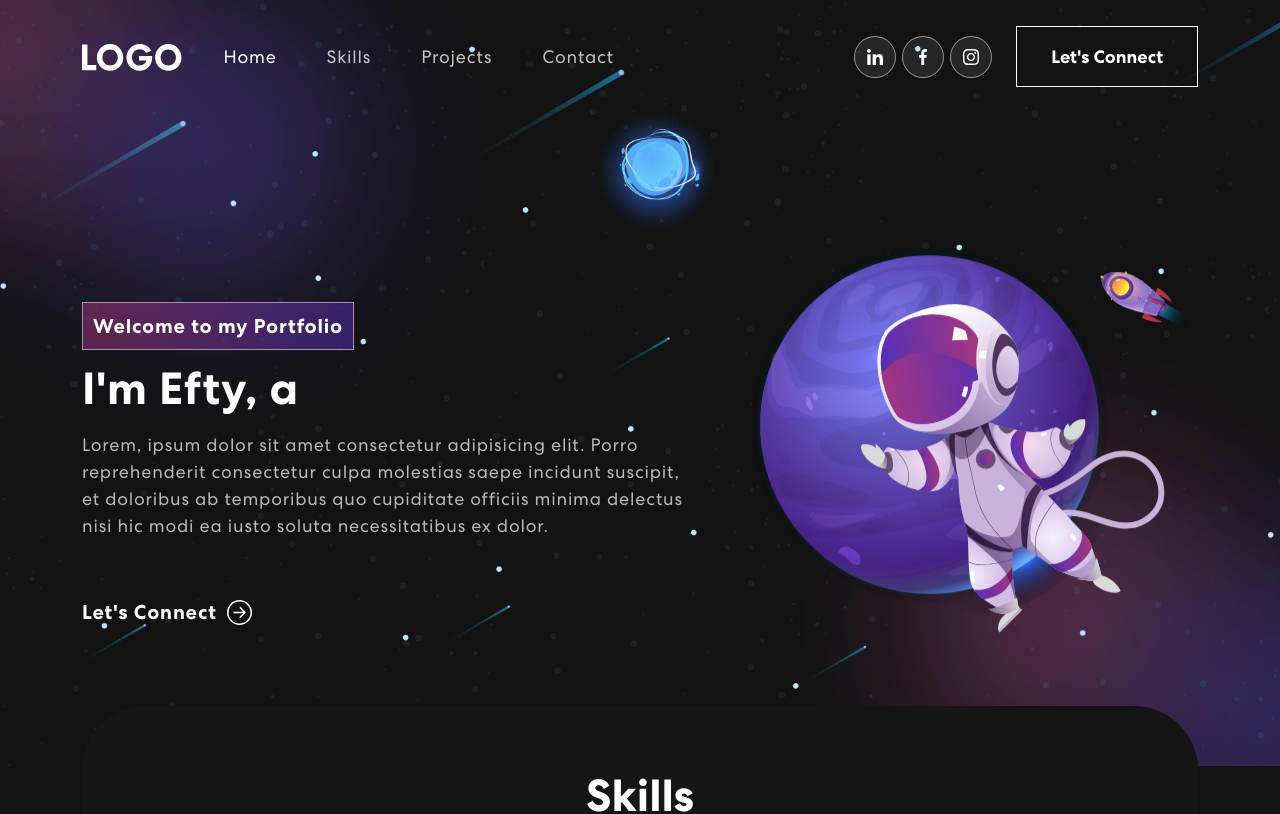
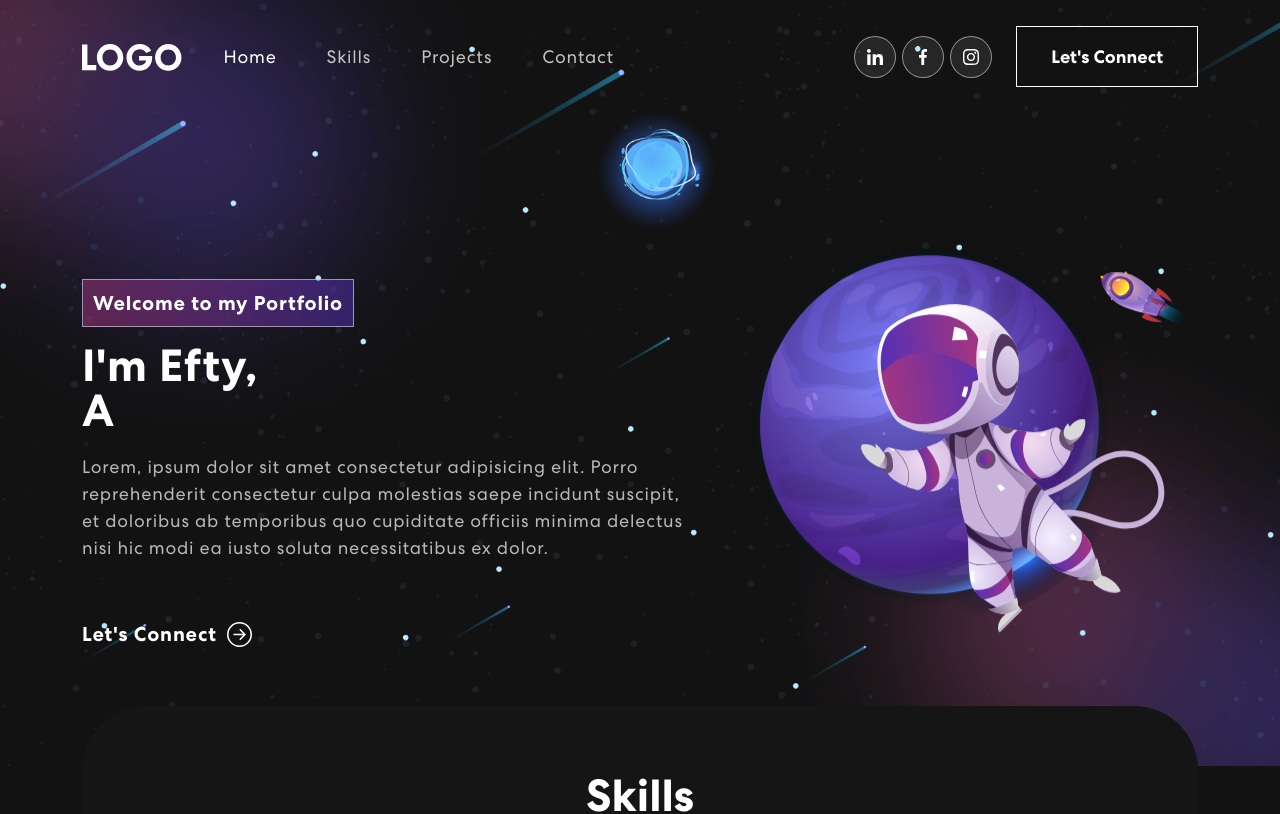
Before and after one commit to Efty131/react-portfolio, a React (Create React App) app: page / in a window 1280 px wide. Shown: the top 814 px of the page. Built offline with nearby package versions, Linux system fonts and the light colour scheme.

Commit message:
Bug fixes

```diff
--- a/src/components/Banner.js
+++ b/src/components/Banner.js
@@ -28,7 +28,7 @@ export const Banner = () => {
                     {({ isVisible }) =>
                     <div className={ isVisible ? "animate__animated animate__lightSpeedInRight" : ""}>
                     <span className="tagline">Welcome to my Portfolio</span>
-                    <h1>{`I'm Efty, a `}<span className='wrap text-primary'>{text}</span></h1>
+                    <h1>{`I'm Efty,`}<br></br>A <span className='wrap text-primary'>{text}</span></h1>
                     <p>Lorem, ipsum dolor sit amet consectetur adipisicing elit. Porro reprehenderit consectetur culpa molestias saepe incidunt suscipit, et doloribus ab temporibus quo cupiditate officiis minima delectus nisi hic modi ea iusto soluta necessitatibus ex dolor.</p>
                     <button onClick={handleClick}>Let's Connect < ArrowRightCircle size={25} /> </button>
                     </div>}
--- a/src/components/Footer.js
+++ b/src/components/Footer.js
@@ -18,10 +18,10 @@ export const Footer = () => {
                 <Col sm={6} className="text-center text-sm-end">
                     <div className='social-icon'>
                         <a href="#home"><img src={navIcon1} alt="..." /></a>
-                        <a href="#home"><img src={navIcon2} alt="..." /></a>
+                        <a href="https://www.facebook.com/EftyEfty75/" target="blank"><img src={navIcon2} alt="..." /></a>
                         <a href="#home"><img src={navIcon3} alt="..." /></a>
                     </div>
-                    <p>CopyRight 2022, All Right Reserved</p>
+                    <p>CopyRight 2022, All Right Reserved To <span className="fw-bold text-info"><i>Efty</i></span></p>
                 </Col>
             </Row>
         </Container>
--- a/src/components/NavBar.js
+++ b/src/components/NavBar.js
@@ -47,7 +47,7 @@ export const NavBar = () => {
                     <span className="navbar-text">
                         <div className="social-icon">
                             <a href="#home"><img src={navIcon1} alt="..." /></a>
-                            <a href="#home"><img src={navIcon2} alt="..." /></a>
+                            <a href="https://www.facebook.com/EftyEfty75/" target="blank"><img src={navIcon2} alt="..." /></a>
                             <a href="#home"><img src={navIcon3} alt="..." /></a>
                         </div>
                         <button className="vvd" onClick={() => console.log("connected")}><span>Let's Connect</span></button>
```
